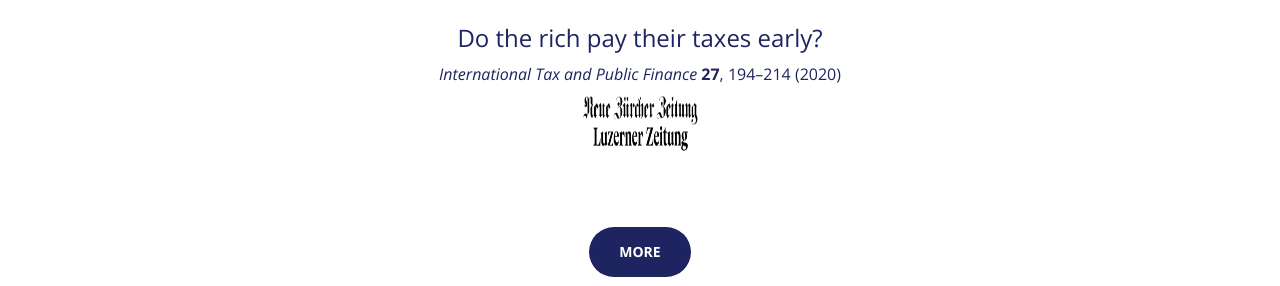
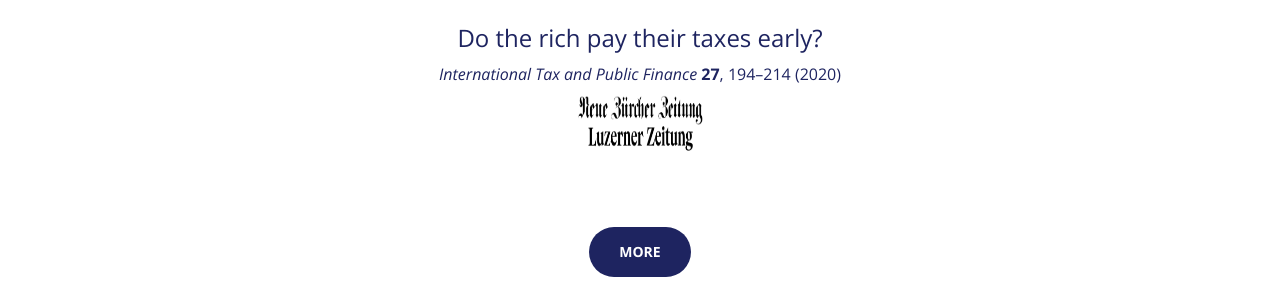
Before and after one commit to luccalino/luccalino.github.io, a Jekyll site: the page built from index.html, in a window 1280 px wide and 900 px high, scrolled down 1213 px. Shown: the part 164-450 px from the top of the window. Built offline with Jekyll 4.4.1, drawn with Linux system fonts in a browser that asks for light colours; nearby versions of some CDN libraries.

Commit message:
Update publications.html

```diff
--- a/_includes/publications.html
+++ b/_includes/publications.html
@@ -25,8 +25,8 @@
                     <h3 style="color:#1E2460;">Do the rich pay their taxes early?</h3>
                     <p class="text-muted" style="color:#1E2460;"><i>International Tax and Public Finance</i> <b>27</b>, 194–214 (2020)</p>
                     <p style="margin-bottom:0.25cm;"></p>
-                    <p class="text-muted"><a href="https://www.nzz.ch/wirtschaft/reiche-leute-zahlen-ihre-steuern-frueher-ld.1405075" target="_blank"><img src="/img/nzz.png" style="cursor:pointer" width="115" height="30"></a></p>
-                    <p class="text-muted"><a href="https://www.luzernerzeitung.ch/wirtschaft/reiche-profitieren-von-fruhen-steuerzahlungen-ld.1041357" target="_blank"><img src="/img/lz.png" style="cursor:pointer" width="95" height="25"></a></p>
+                    <p class="text-muted"><a href="https://www.nzz.ch/wirtschaft/reiche-leute-zahlen-ihre-steuern-frueher-ld.1405075" target="_blank"><img src="/img/nzz.png" style="cursor:pointer" width="125" height="30"></a></p>
+                    <p class="text-muted"><a href="https://www.luzernerzeitung.ch/wirtschaft/reiche-profitieren-von-fruhen-steuerzahlungen-ld.1041357" target="_blank"><img src="/img/lz.png" style="cursor:pointer" width="105" height="25"></a></p>
                     <p style="margin-bottom:1cm;"></p>
                 </div>
             </div>
```
